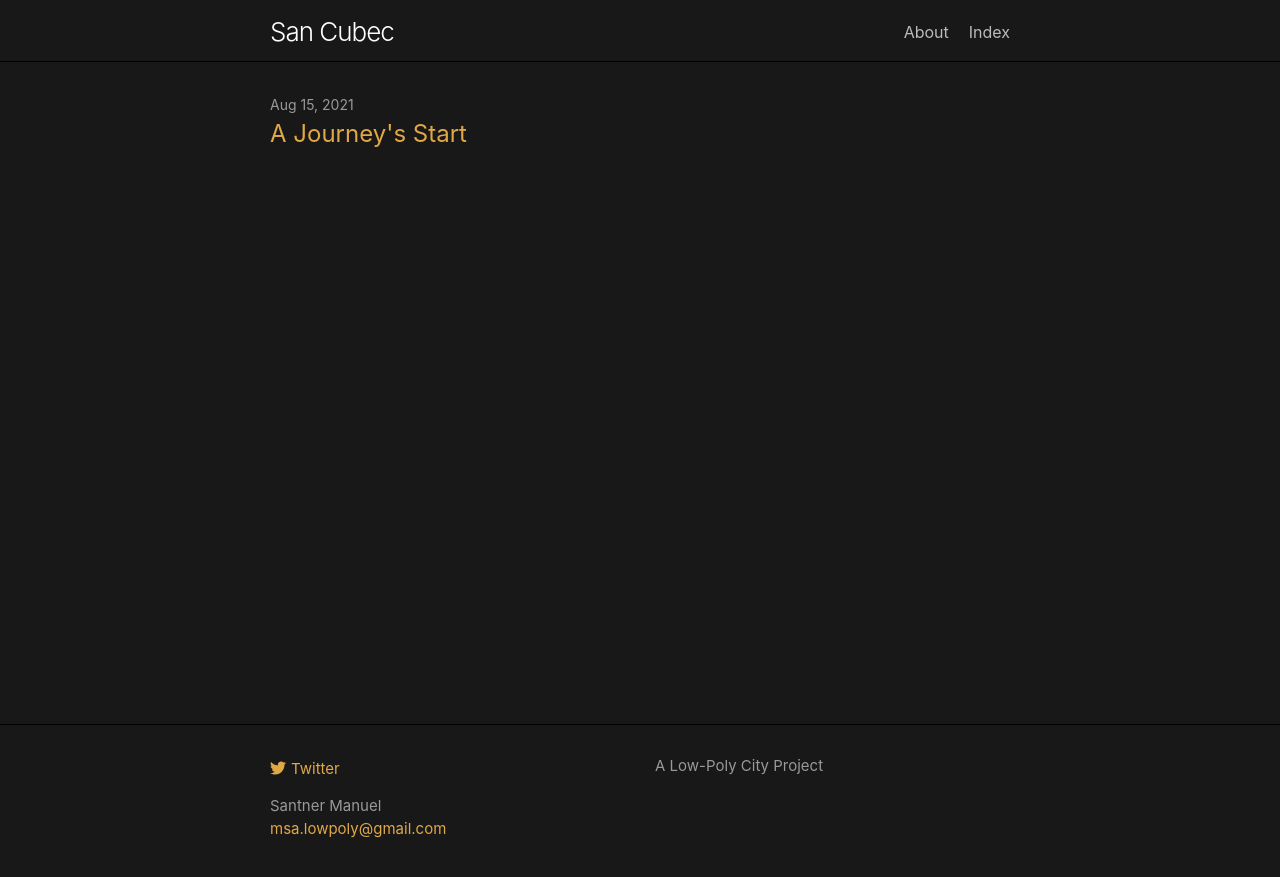
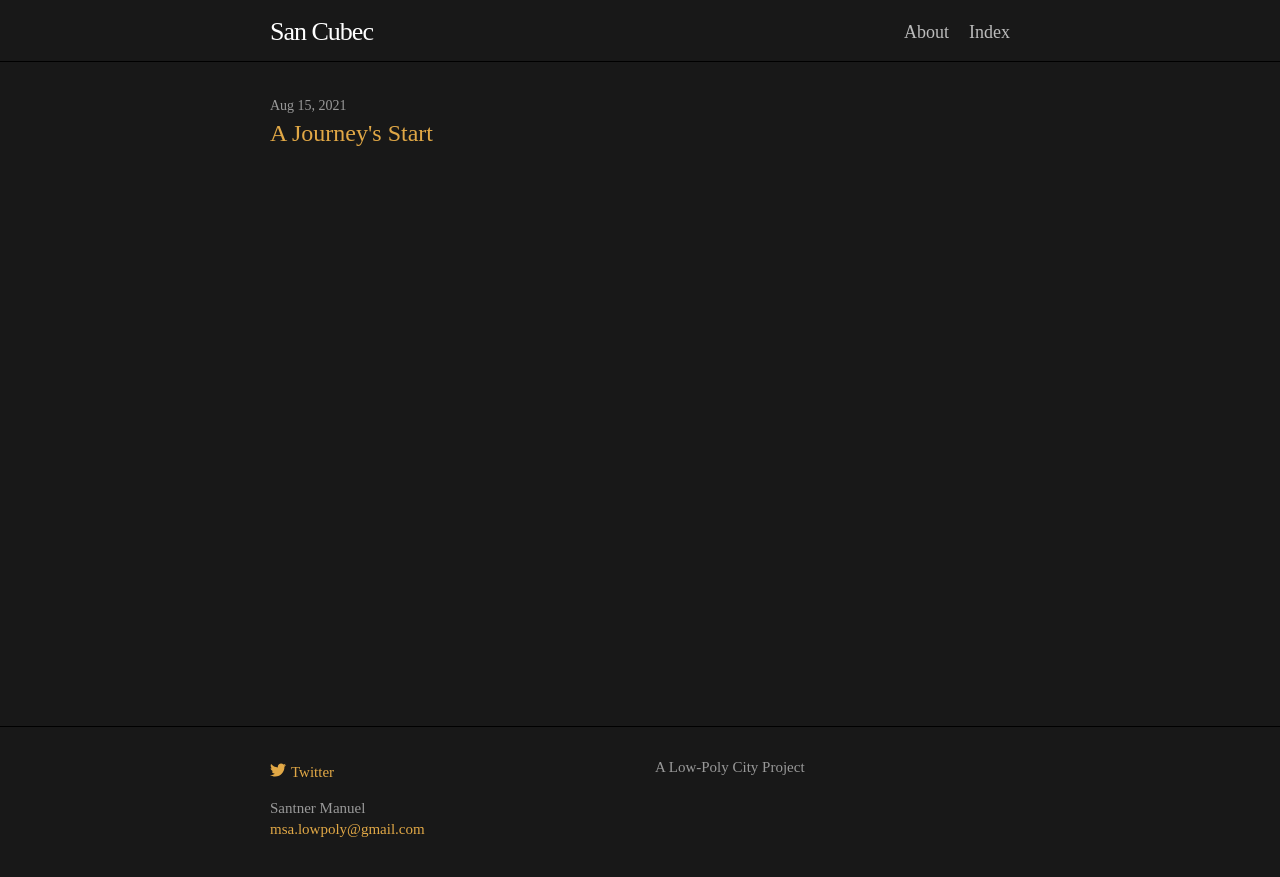
Before and after one commit to kant/san_cubec_blog, a Jekyll site: the page built from index.md, in a window 1280 px wide. Shown: the top 877 px of the page. Built offline with Jekyll 4.4.1, drawn with Linux system fonts in a browser that asks for light colours.

Commit message:
change font

```diff
--- a/_sass/minima/custom-variables.scss
+++ b/_sass/minima/custom-variables.scss
@@ -1 +1,3 @@
 // Placeholder to allow overriding predefined variables smoothly.
+
+$fontstyle: "Source Sans Pro Light";
--- a/assets/css/style.scss
+++ b/assets/css/style.scss
@@ -5,3 +5,7 @@
 @import
   "minima/skins/{{ site.minima.skin | default: 'classic' }}",
   "minima/initialize";
+
+body {
+      font:18px/1.4 $fontstyle;
+}
```
Also changed, not shown: _posts/Blog/2021-08-15-Post0001.md (+1 -0 lines).
